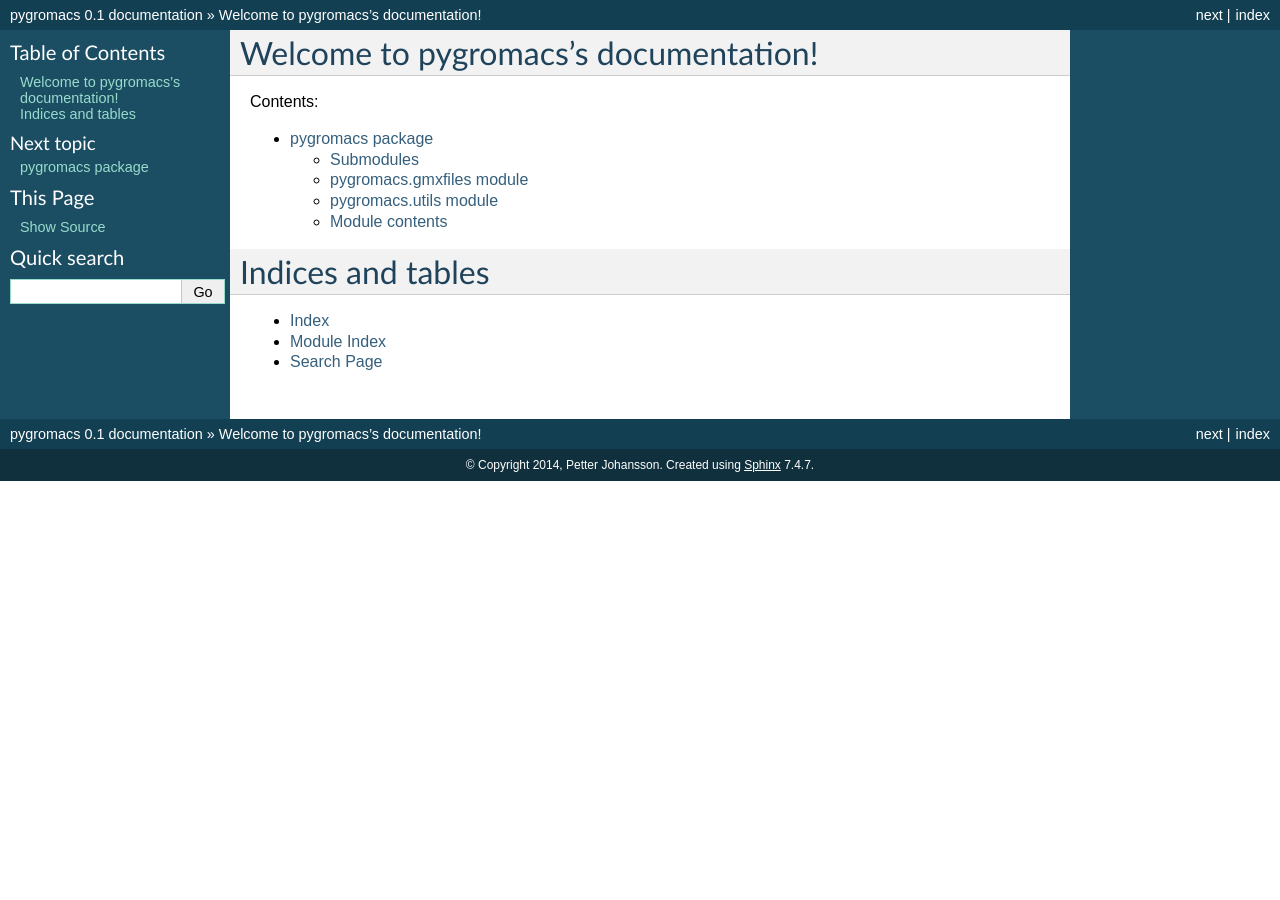
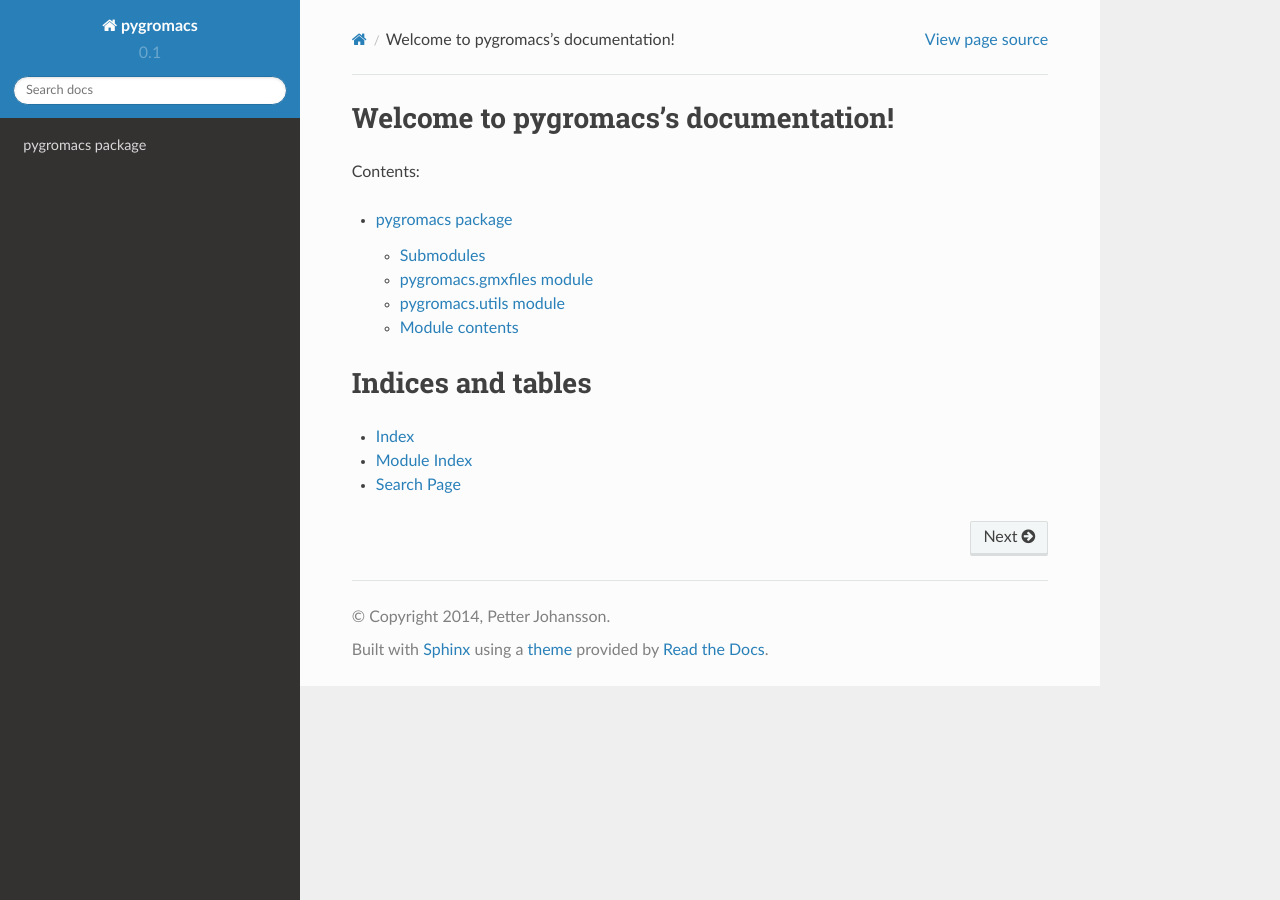
Before and after one commit to pjohansson/pygromacs, a Sphinx documentation site: the page built from docs/index.rst, in a window 1280 px wide. Built offline with Sphinx 7.4.7 and the Read the Docs theme 2.0.0, drawn with Linux system fonts in a browser that asks for light colours; formulas are drawn with MathJax 3.

Commit message:
Set documentation theme to 'Read the Docs'
Available from https://github.com/snide/sphinx_rtd_theme

```diff
--- a/docs/conf.py
+++ b/docs/conf.py
@@ -106,6 +106,12 @@ pygments_style = 'sphinx'
 # The theme to use for HTML and HTML Help pages.  See the documentation for
 # a list of builtin themes.
 html_theme = 'default'
+
+# Set local environment to not collide with Read the Docs
+on_rtd = os.environ.get('READTHEDOCS', None) == 'True'
+if not on_rtd:  # only import and set the theme if we're building docs locally
+    html_theme = 'sphinx_rtd_theme'
+    html_theme_path = ['_themes']
 
 # Theme options are theme-specific and customize the look and feel of a theme
 # further.  For a list of options available for each theme, see the
```
Also changed, not shown: README.md (+2 -0 lines), 1 other file.
